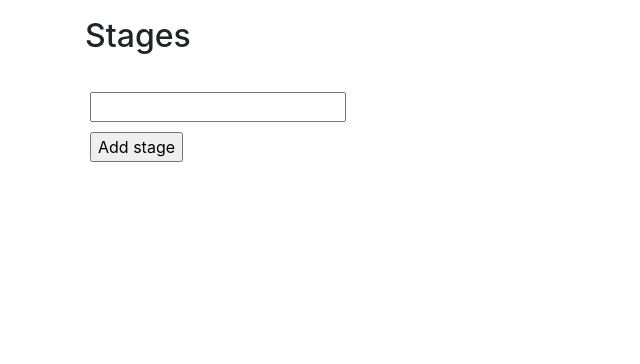
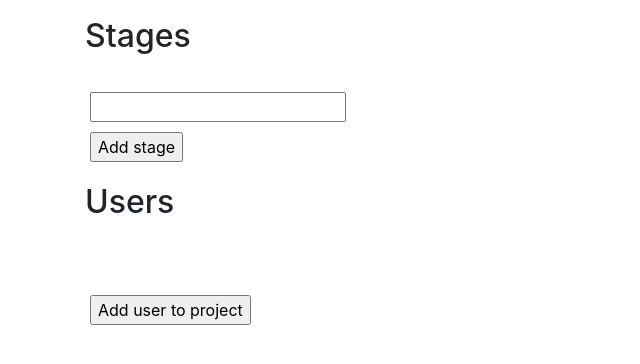
Before and after one commit to vuolen/tsoha-harjoitustyo, a Flask app: template application/templates/projects/update.html in a window 1280 px wide. Shown: the part 159-523 px from the top of the page, without its empty margins (0-640 px from the left). Run offline with Flask 2, Linux system fonts and the light colour scheme; the template is opened without the code that fills it: values that come from a table or form of the project are taken from there, others are empty; some libraries are stand-ins or nearby versions.

Commit message:
added AddUserToProjectForm

```diff
--- a/application/auth/models.py
+++ b/application/auth/models.py
@@ -2,6 +2,7 @@ from application import db
 from application.models import Base
 
 from sqlalchemy.sql import text
+from sqlalchemy import not_
 
 class User(Base):
 
@@ -45,5 +46,9 @@ class User(Base):
         return False
 
     @classmethod
+    def get_users_not_in_project(self, project_id):
+        return User.query.filter(not_(User.permissions.any(project_id = project_id)))
+
+    @classmethod
     def username_exists(self, name):
         return User.query.filter_by(username=name).scalar() is not None
--- /dev/null
+++ b/application/permissions/forms.py
@@ -0,0 +1,18 @@
+from flask_wtf import FlaskForm
+from wtforms import SelectField, BooleanField, validators
+from application.auth.models import User
+
+class AddUserToProjectForm(FlaskForm):
+    username = SelectField("Username", choices = [("asd","asdasd"), ("asd1","asd")])
+    admin = BooleanField("Admin")
+
+    class Meta:
+        csrf = False
+
+    def __init__(self, *args, **kw):
+        kw["prefix"] = "add_user_to_project"
+        super().__init__(*args, **kw)
+
+        project_id = args[0]
+        users = User.get_users_not_in_project(project_id)
+        self.username.choices = [(user.id, user.username) for user in users]
--- a/application/stages/views.py
+++ b/application/stages/views.py
@@ -19,7 +19,8 @@ def stages_create(project_id):
     if not form.validate():
         return render_template("projects/update.html", project = p,
                                stage_form = form,
-                               project_form = UpdateProjectForm())
+                               project_form = UpdateProjectForm(),
+                               add_user_to_project_form = AddUserToProjectForm(project_id))
 
     s = Stage()
     s.project_id = project_id
--- a/application/templates/projects/update.html
+++ b/application/templates/projects/update.html
@@ -65,4 +65,47 @@
       </tr>
     </table>
   </form>
+</p>
+<h2>Users</h2>
+<p>
+  <form method="POST" action="">
+    <table>
+      <tr>
+	<td>
+	  {{ add_user_to_project_form.username.label }}
+	</td>
+	<td>
+	  {{ add_user_to_project_form.username }}
+	</td>
+	<td>
+	  <ul>
+	    {% for error in add_user_to_project_form.username.errors %}
+	    <li>{{ error }}</li>
+	    {% endfor %}
+	  </ul>
+	</td>
+      </tr>
+      <tr>
+	<td>
+	  {{ add_user_to_project_form.admin.label }}
+	</td>
+	<td>
+	  {{ add_user_to_project_form.admin }}
+	</td>
+	<td>
+	  <ul>
+	    {% for error in add_user_to_project_form.admin.errors %}
+	    <li>{{ error }}</li>
+	    {% endfor %}
+	  </ul>
+	</td>
+      </tr>
+      <tr>
+	<td colspan="3">
+	  <input type="submit" value="Add user to project"/>
+	</td>
+      </tr>
+    </table>
+  </form>
+</p>
 {% endblock %}
```
Also changed, not shown: application/projects/views.py (+5 -2 lines).
